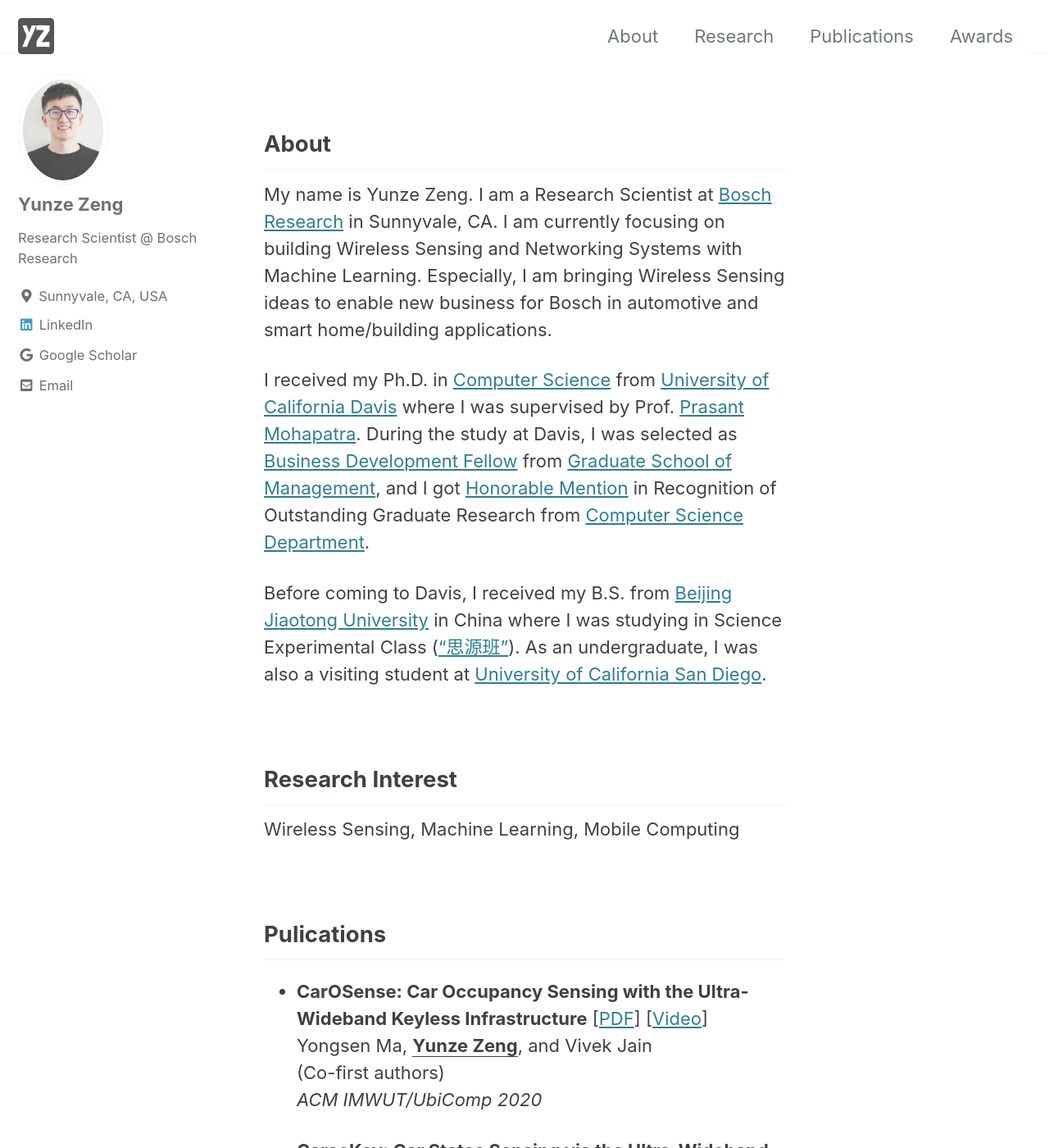
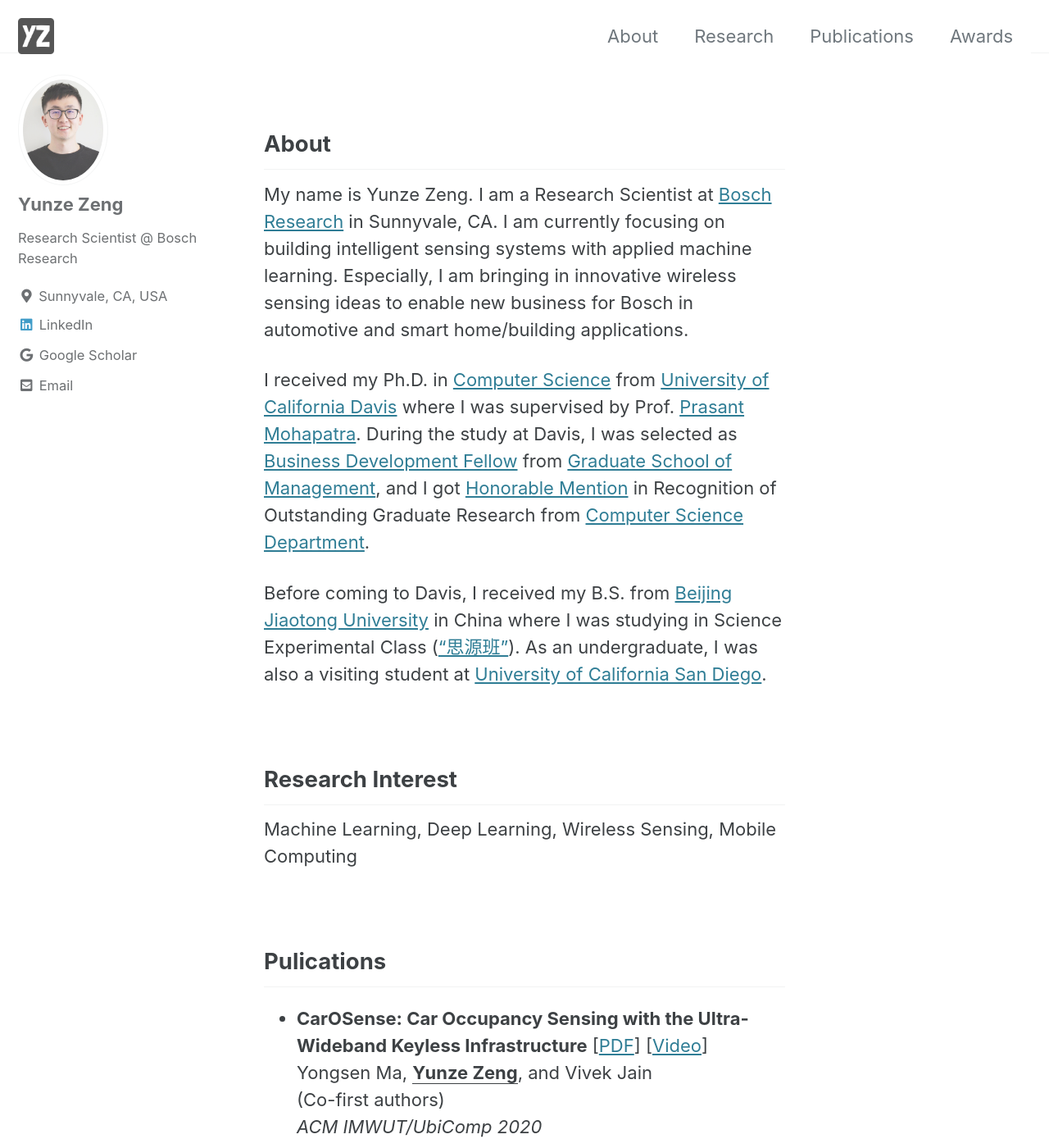
Before and after one commit to yunze/yunze.github.io, a Jekyll site: the page built from index.md, in a window 1280 px wide and 1400 px high. Shown: the whole window at 82% size. Built offline with Jekyll 4.4.1, drawn with Linux system fonts in a browser that asks for light colours; cached includes are drawn as plain includes.

Commit message:
Update index.md

```diff
--- a/index.md
+++ b/index.md
@@ -10,7 +10,7 @@ toc_sticky: true
 
 ## About
 
-My name is Yunze Zeng. I am a Research Scientist at [Bosch Research](https://www.bosch.com/research/) in Sunnyvale, CA. I am currently focusing on building Wireless Sensing and Networking Systems with Machine Learning. Especially, I am bringing Wireless Sensing ideas to enable new business for Bosch in automotive and smart home/building applications.
+My name is Yunze Zeng. I am a Research Scientist at [Bosch Research](https://www.bosch.com/research/) in Sunnyvale, CA. I am currently focusing on building intelligent sensing systems with applied machine learning. Especially, I am bringing in innovative wireless sensing ideas to enable new business for Bosch in automotive and smart home/building applications.
 
 I received my Ph.D. in [Computer Science](https://cs.ucdavis.edu/) from [University of California Davis](https://www.ucdavis.edu/) where I was supervised by Prof. [Prasant Mohapatra](https://faculty.engineering.ucdavis.edu/mohapatra/). During the study at Davis, I was selected as [Business Development Fellow](https://gsm.ucdavis.edu/profile/yunze-zeng) from [Graduate School of Management](https://gsm.ucdavis.edu/), and I got [Honorable Mention](https://cs.ucdavis.edu/news) in Recognition of Outstanding Graduate Research from [Computer Science Department](https://cs.ucdavis.edu/).
 
@@ -18,7 +18,7 @@ Before coming to Davis, I received my B.S. from [Beijing Jiaotong University](ht
 
 ## Research Interest
 
-Wireless Sensing, Machine Learning, Mobile Computing
+Machine Learning, Deep Learning, Wireless Sensing, Mobile Computing
 
 ## Pulications
 
```
